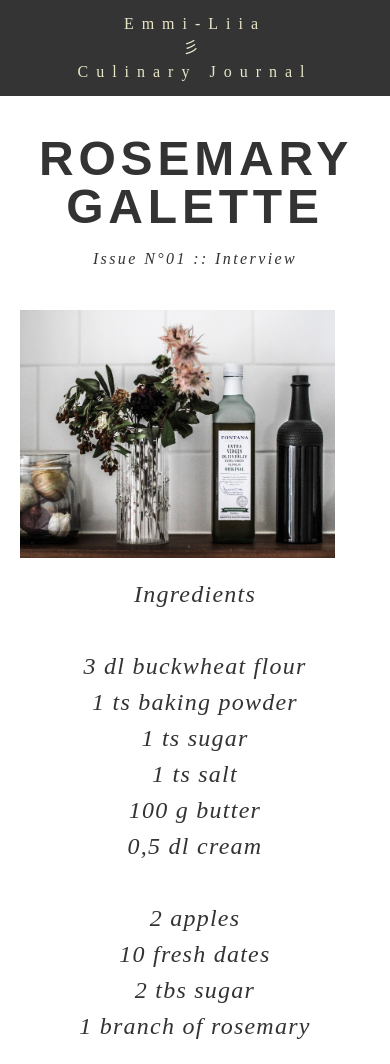
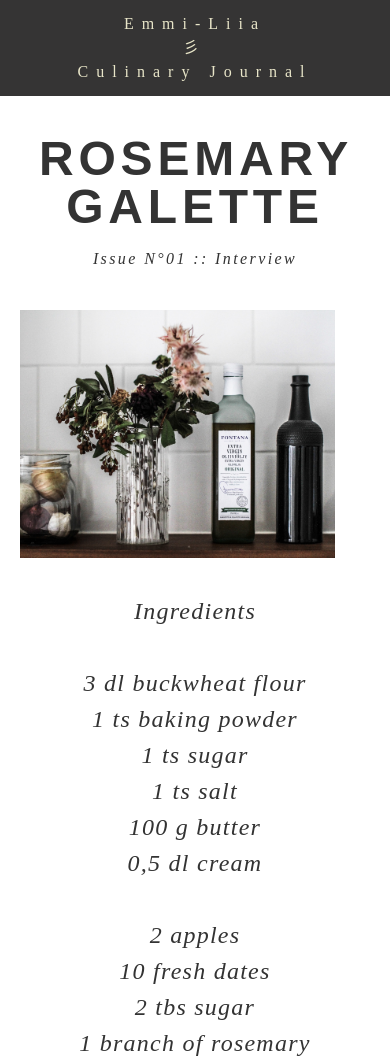
Before and after one commit to emmiliia/emmiliia.github.io, a plain HTML site: page new_final_project/recipe.html in a window 390 px wide. Shown: the top 1064 px of the page. Drawn offline with Linux system fonts and the light colour scheme.

Commit message:
padding_heroimage

```diff
--- a/new_final_project/css/style.css
+++ b/new_final_project/css/style.css
@@ -288,6 +288,9 @@ footer a {
 	nav a {
 		font-size: 1em;
 	}
+	#heroimage {
+		padding-bottom: 10%;
+	}
 	#gray {
     background-color: #353434;
     position: relative;
```
Also changed, not shown: new_final_project/contact.html (+1 -1 lines).
